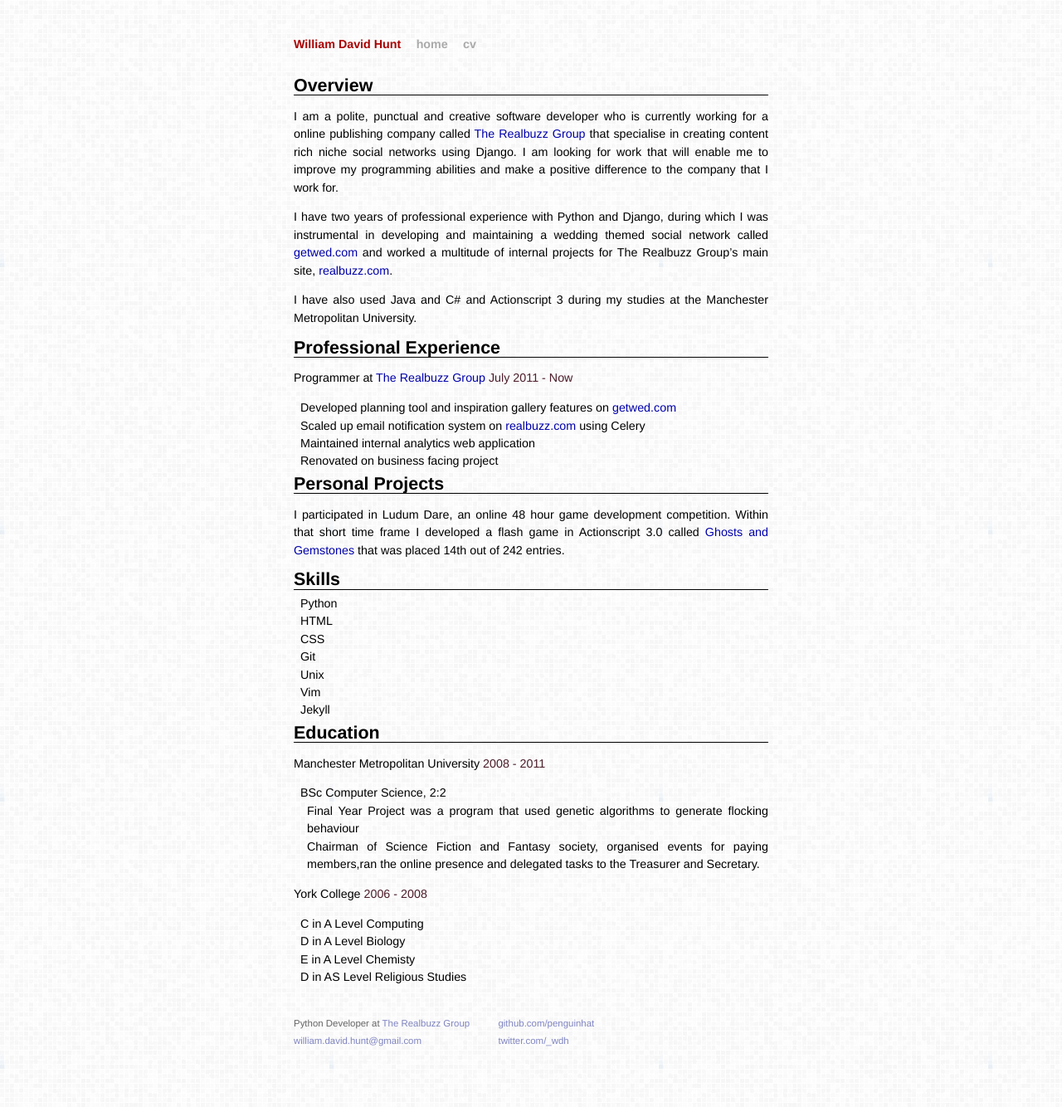
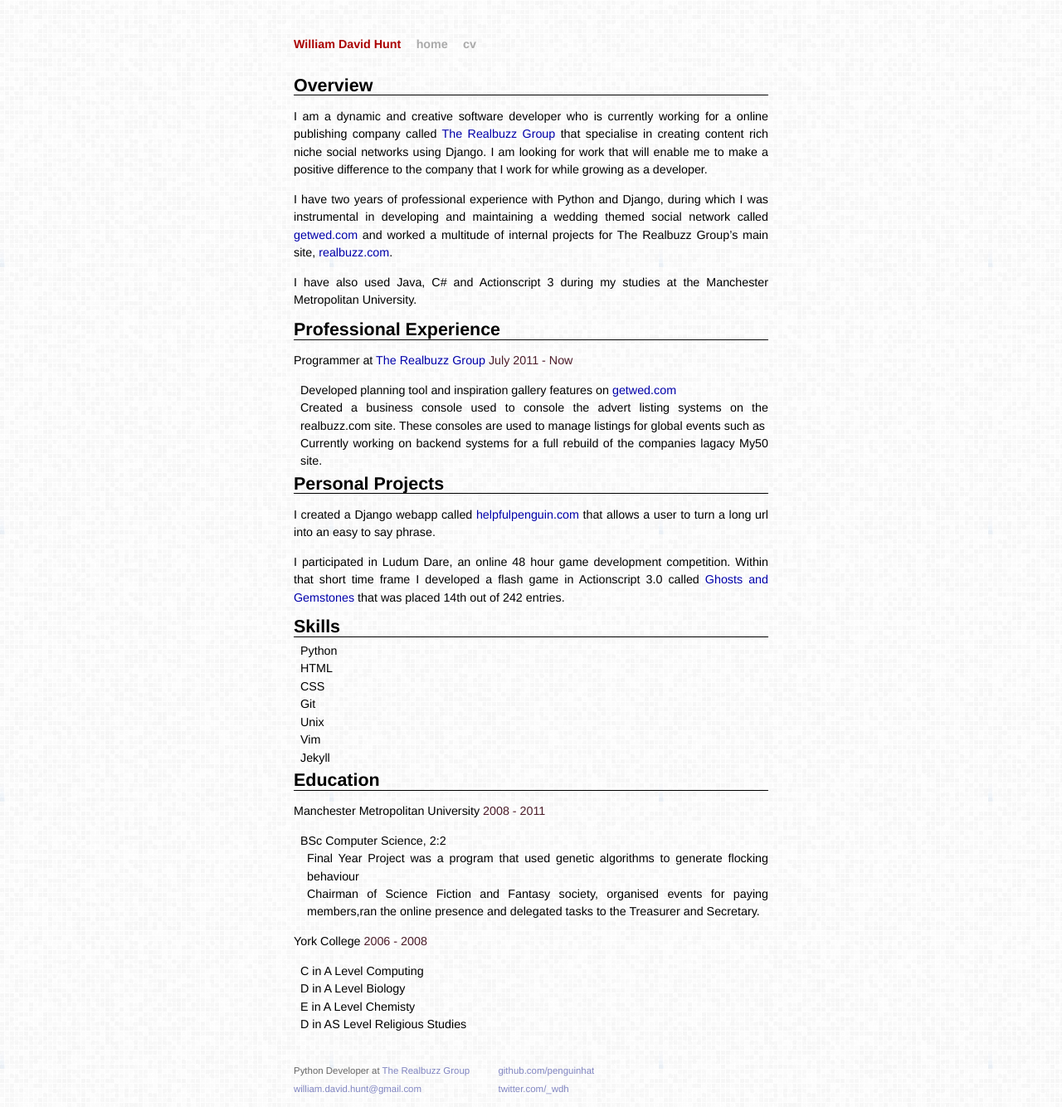
Before and after one commit to penguinhat/penguinhat.github.com, a Jekyll site: the page built from cv.md, in a window 1280 px wide. Shown: the whole page at 83% size. Built offline with Jekyll 4.4.1, drawn with Linux system fonts in a browser that asks for light colours; before the commit the page ends 1277 px from its top, so only the background shows below that.

Commit message:
Updates to cv

```diff
--- a/cv.md
+++ b/cv.md
@@ -6,12 +6,11 @@ title: William David Hunt
 Overview
 ------
 
-I am a polite, punctual and creative software developer who is currently working for a online publishing company called <a href='therealbuzzgroup.com'>The Realbuzz Group</a> that specialise in creating content rich niche social networks using Django. I am looking for work that will enable me to improve my programming abilities and make a positive difference to the company that I work for.
-
+I am a dynamic and creative software developer who is currently working for a online publishing company called <a href='therealbuzzgroup.com'>The Realbuzz Group</a> that specialise in creating content rich niche social networks using Django. I am looking for work that will enable me to make a positive difference to the company that I work for while growing as a developer.
 
 I have two years of professional experience with Python and Django, during which I was instrumental in developing and maintaining a wedding themed social network called <a href='getwed.com'>getwed.com</a> and worked a multitude of internal projects for The Realbuzz Group's main site, <a href='realbuzz.com'>realbuzz.com</a>.
 
-I have also used Java and C# and Actionscript 3 during my studies at the Manchester Metropolitan University.
+I have also used Java, C# and Actionscript 3 during my studies at the Manchester Metropolitan University.
 
 Professional Experience
 ------
@@ -19,12 +18,14 @@ Professional Experience
 Programmer at <a href='therealbuzzgroup.com'>The Realbuzz Group</a> <span class="cv-date">July 2011 - Now</span>
 
  * Developed planning tool and inspiration gallery features on <a href='getwed.com'>getwed.com</a>
- * Scaled up email notification system on <a href='realbuzz.com'>realbuzz.com</a> using Celery
- * Maintained internal analytics web application
- * Renovated on business facing project
+ * Created a business console used to console the advert listing systems on the realbuzz.com site. These consoles are used to manage listings for global events such as
+ * Currently working on backend systems for a full rebuild of the companies lagacy My50 site.
+
 
 Personal Projects
 ------
+
+I created a Django webapp called [helpfulpenguin.com](http://www.helpfulpenguin.com) that allows a user to turn a long url into an easy to say phrase.
 
 I participated in Ludum Dare, an online 48 hour game development competition. Within that short time frame I developed a flash game in Actionscript 3.0 called [Ghosts and Gemstones](http://www.kongregate.com/games/underscorewdh/ghosts-and-gemstones) that was placed 14th out of 242 entries.
 
```
